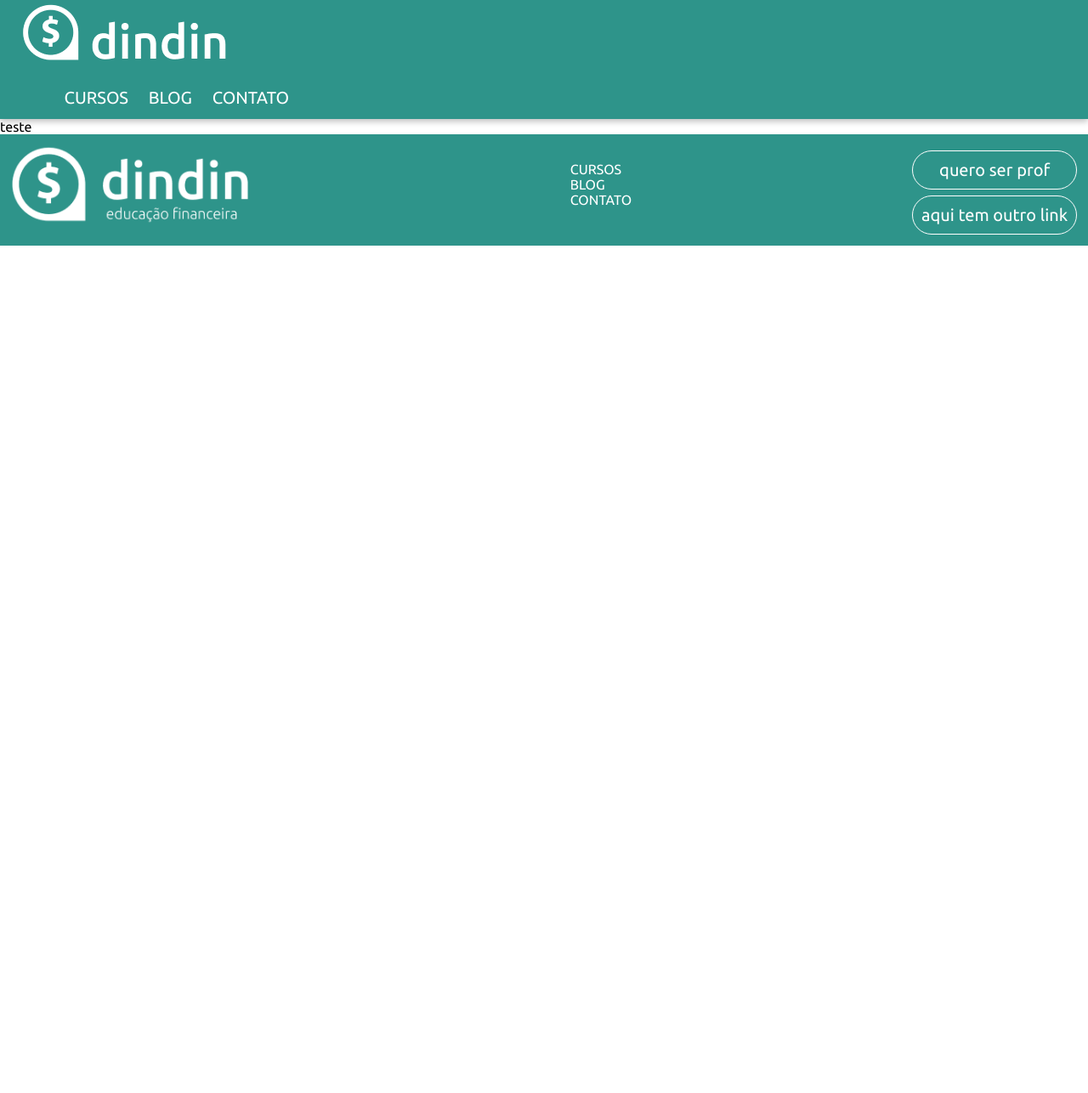
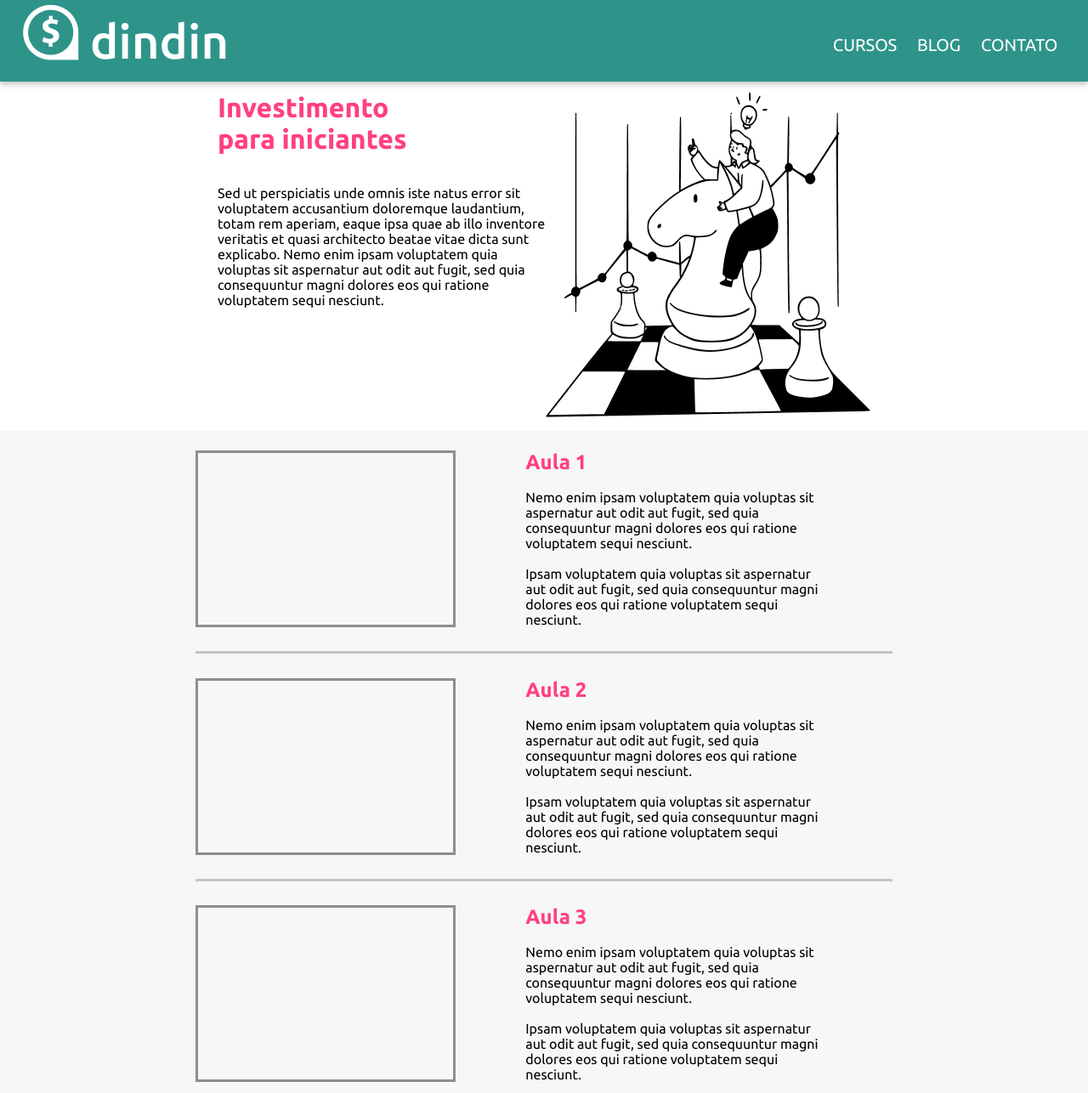
Before and after one commit to jhmoura/Desafio-01, a plain HTML site: page curso.html in a window 1280 px wide. Shown: the part 10-1296 px from the top of the page at 85% size. Before the commit the page ends 800 px from the top, so only its background shows below. Drawn offline with Linux system fonts and the light colour scheme.

Commit message:
Comecei a entender melhor

```diff
--- a/curso.html
+++ b/curso.html
@@ -4,24 +4,68 @@
     <meta charset="UTF-8">
     <meta http-equiv="X-UA-Compatible" content="IE=edge">
     <meta name="viewport" content="width=device-width, initial-scale=1.0">
-    <link rel="stylesheet" href="estilos/estilo.css">
+    <link rel="stylesheet" href="estilos/curso.css">
     <title>DinDin</title>
 </head>
 <body>
     <header>
         <div class="container-logo">
             <img id="logo" src="./img/logo-header.png" alt="dindin-logo">
+        </div>
         <nav>
             <ul class="menu">
-                <li class="menu-item"><a class="menu-item-link" href="">CURSOS</a></li>
-                <li class="menu-item"><a class="menu-item-link" href="">BLOG</a></li>
-                <li class="menu-item"><a class="menu-item-link" href="">CONTATO</a></li>
+                <li class="menu-item"><a class="menu-item-link" href="cursos.html">CURSOS</a></li>
+                <li class="menu-item"><a class="menu-item-link" href="blog.html">BLOG</a></li>
+                <li class="menu-item"><a class="menu-item-link" href="contato.html">CONTATO</a></li>
             </ul>
         </nav>
-    </div>
     </header>
     <main>
-        <div>teste</div>
+        <div class="topo-curso">
+            <div class="topo-curso-conteudo">
+                <h1>Investimento  <br>
+                    para iniciantes </h1><br><br>
+                <p>Sed ut perspiciatis unde omnis iste natus error sit voluptatem accusantium doloremque laudantium, totam rem aperiam, eaque ipsa quae ab illo inventore veritatis et quasi architecto beatae vitae dicta sunt explicabo. Nemo enim ipsam voluptatem quia voluptas sit aspernatur aut odit aut fugit, sed quia consequuntur magni dolores eos qui ratione voluptatem sequi nesciunt.  </p>
+            </div>
+            <div>
+                <img src="./img/ilustra-poupando.png" alt="">
+            </div>
+        </div>
+        <section>
+            <div class="aula">
+                <iframe src="" frameborder="0"></iframe>
+                <div class="desc">
+                    <h1>Aula 1</h1><br>
+                    <p>Nemo enim ipsam voluptatem quia voluptas sit aspernatur aut odit aut fugit, sed quia consequuntur magni dolores eos qui ratione voluptatem sequi nesciunt. <br><br>
+
+                    Ipsam voluptatem quia voluptas sit aspernatur aut odit aut fugit, sed quia consequuntur magni dolores eos qui ratione voluptatem sequi nesciunt. </p>
+                </div>
+            </div>
+            <br>
+            <div class="linha"></div>
+            <br>
+            <div class="aula">
+                <iframe src="" frameborder="0"></iframe>
+                <div class="desc">
+                    <h1>Aula 2</h1><br>
+                    <p>Nemo enim ipsam voluptatem quia voluptas sit aspernatur aut odit aut fugit, sed quia consequuntur magni dolores eos qui ratione voluptatem sequi nesciunt. <br><br>
+
+                    Ipsam voluptatem quia voluptas sit aspernatur aut odit aut fugit, sed quia consequuntur magni dolores eos qui ratione voluptatem sequi nesciunt. </p>
+                </div>
+            </div>
+            <br>
+            <div class="linha"></div>
+            <br>
+            <div class="aula">
+                <iframe src="" frameborder="0"></iframe>
+                <div class="desc">
+                    <h1>Aula 3</h1><br>
+                    <p>Nemo enim ipsam voluptatem quia voluptas sit aspernatur aut odit aut fugit, sed quia consequuntur magni dolores eos qui ratione voluptatem sequi nesciunt. <br><br>
+
+                    Ipsam voluptatem quia voluptas sit aspernatur aut odit aut fugit, sed quia consequuntur magni dolores eos qui ratione voluptatem sequi nesciunt. </p>
+                </div>
+            </div>
+        </section>
     </main>
     <footer class="container-rodape">
         <div class="logo-rodape">
--- a/estilos/blog.css
+++ b/estilos/blog.css
@@ -1,3 +1,10 @@
+@import url('https://fonts.googleapis.com/css2?family=Ubuntu:ital,wght@0,300;0,400;0,500;0,700;1,300;1,400;1,500;1,700&display=swap');
+
+*{
+    margin: 0;
+    font-family: Ubuntu, Consolas, "Courier New";
+}
+
 header{
     background: #2E948A;
     padding: 1% 2%;
@@ -62,15 +69,14 @@ h2{
 
 .topo-blog{
     display: flex;
+    justify-content: space-evenly;
     margin: 2% 10%;
-}
-
-.conteudo-blog{
-    background: #F7F7F7;
 }
 
 .topo-blog-conteudo{
     margin-top: 10%;
+    max-width: 519px;
+    max-height: 80px;
 }
 
 .conteudo-blog img{
@@ -80,13 +86,11 @@ h2{
 }
 
 .conteudo-blog{
-    margin: 0;
     background-color: #F6F6F6;
     display: flex;
+    align-items: center;
     flex-wrap: wrap;
-    justify-content:space-evenly;
-    align-items: center;
-    padding: 7% 2%;
+    justify-content: center;
 }
 
 .retangulo {
@@ -95,3 +99,13 @@ h2{
     background-color: #C4C4C4;
     margin: 10px 0;
 }
+
+.conteudo-individual p{
+    max-width: 519px;
+    max-height: 80px;
+}
+
+.conteudo-individual{
+    margin: 1%;
+    padding: 1%;
+}
--- a/estilos/curso.css
+++ b/estilos/curso.css
@@ -1,3 +1,10 @@
+@import url('https://fonts.googleapis.com/css2?family=Ubuntu:ital,wght@0,300;0,400;0,500;0,700;1,300;1,400;1,500;1,700&display=swap');
+
+*{
+    margin: 0;
+    font-family: Ubuntu, Consolas, "Courier New";
+}
+
 header{
     background: #2E948A;
     padding: 1% 2%;
@@ -52,3 +59,44 @@ nav{
     margin-top: 7px;
     font-size: 20px;
 }
+
+.topo-curso{
+    display: flex;
+    justify-content: space-between;
+    padding: 1% 20%;
+}
+
+main h1{
+    size: 55px;
+    color: #FF4081;
+}
+
+section{
+    background-color:  #F7F7F7;
+    align-items: center;
+    padding: 1% 10%;
+}
+
+iframe{
+    border: 3px solid #8E8E8E;
+    box-sizing: border-box;
+    max-width: 462px;
+    max-height: 261px;
+}
+
+.aula{
+    display:flex;
+    justify-content: space-around;
+    padding: 1% 10%;
+}
+
+.desc{
+    margin: 0% 10%;
+}
+
+.linha{
+    width: 80%;
+    height: 3px;
+    background: #C4C4C4;
+    margin-left: 10%;
+}
--- a/estilos/cursos.css
+++ b/estilos/cursos.css
@@ -1,3 +1,10 @@
+@import url('https://fonts.googleapis.com/css2?family=Ubuntu:ital,wght@0,300;0,400;0,500;0,700;1,300;1,400;1,500;1,700&display=swap');
+
+*{
+    margin: 0;
+    font-family: Ubuntu, Consolas, "Courier New";
+}
+
 header{
     background: #2E948A;
     padding: 1% 2%;
@@ -61,6 +68,7 @@ h1{
     width: 80%;
     height: 5px;
     background: #C4C4C4;
+    margin-left: 10%;
 }
 
 .cursos{
@@ -82,6 +90,7 @@ main a{
     background-color:#2E948A;
     padding: 13px;
     border-radius: 62px;
+    text-decoration: none;
 }
 
 .topo{
```
Also changed, not shown: blog.html (+8 -7 lines), cursos.html (+2 -1 lines).
